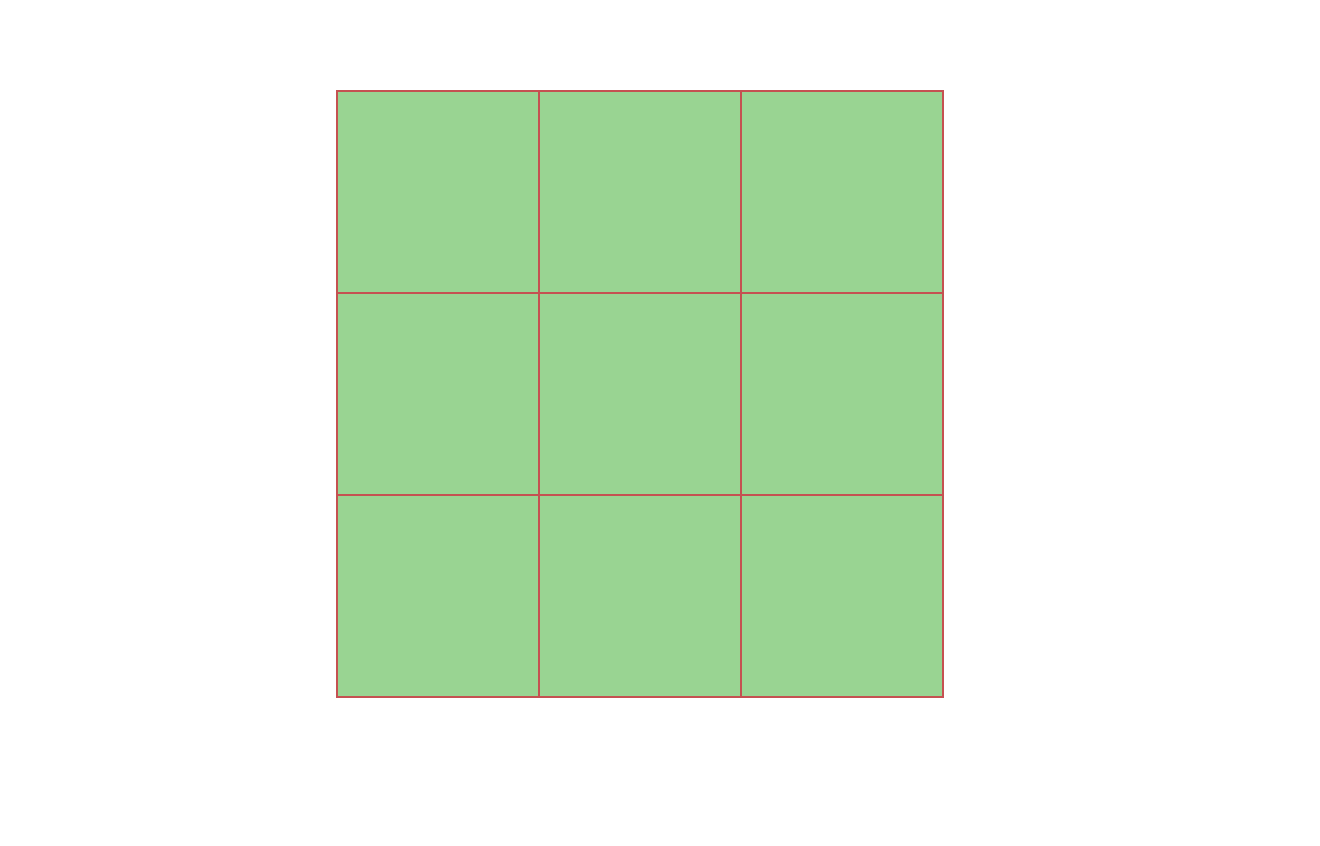
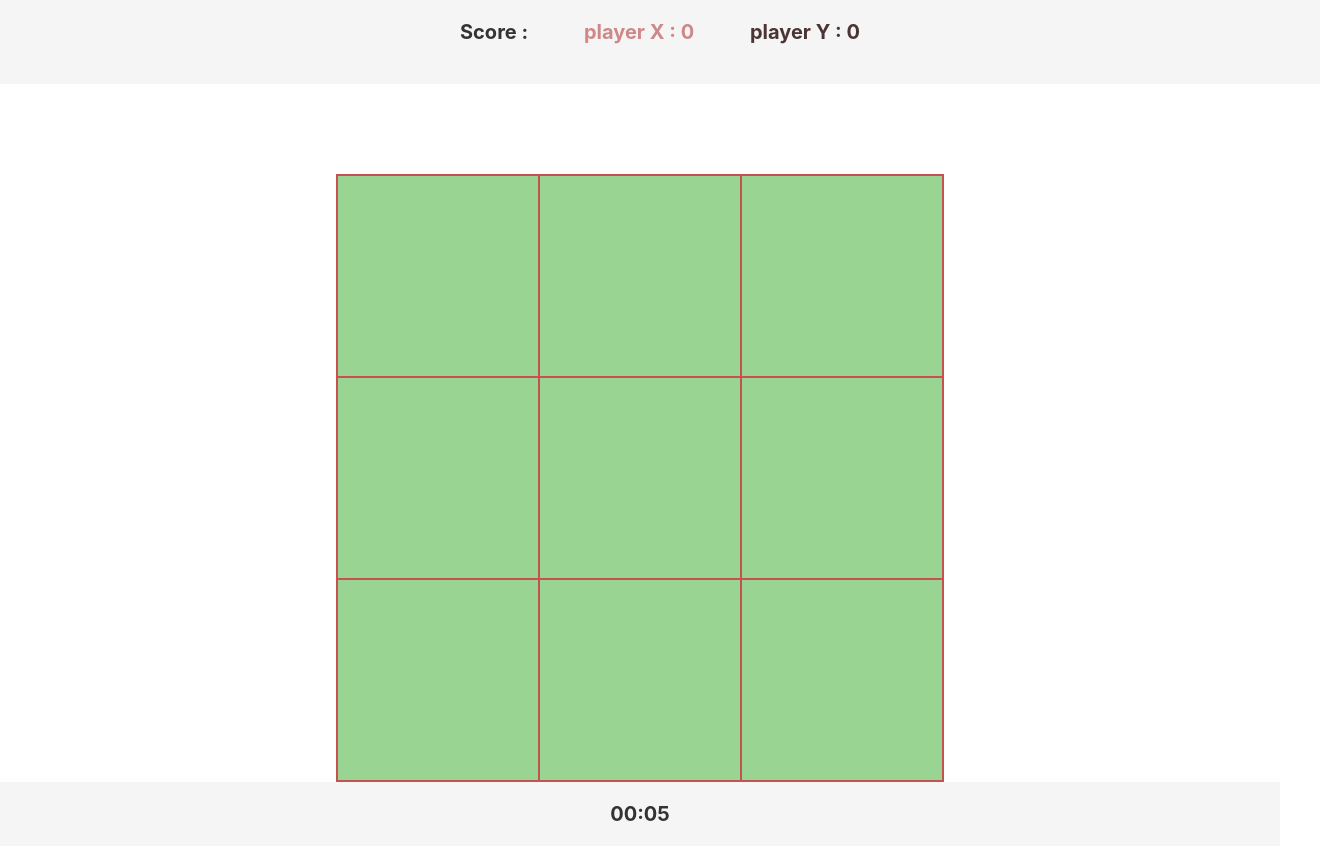
Before and after one commit to CihatKOCAK/xox-simple, a React (Create React App) app: page / in a window 1280 px wide. Shown: the whole page, 1320 px wide, since content can reach past the window. Before the commit the page ends 800 px from the top, so only its background shows below. Built offline with nearby package versions, Linux system fonts and the light colour scheme.

Commit message:
footerAndHeaderAdded

```diff
--- a/src/App.js
+++ b/src/App.js
@@ -1,6 +1,7 @@
 import { useEffect, useState } from "react";
 import "./App.css";
 import Body from "./components/body";
+import Footer from "./components/footer";
 import GameFinish from "./components/gameFinishScreen";
 import Header from "./components/header";
 
@@ -13,7 +14,7 @@ function App() {
   const [turn, setTurn] = useState(1); //tekse x çiftse y
   const [gameOver, setGameOver] = useState(false); //oyun bitmedi mi?
   const [score, setScore] = useState({ player1: 0, player2: 0 }); //oyuncuların puanları
-
+console.log(turn)
   function newGame() {
     setXoxContainer([
       [0, 0, 0],
@@ -28,14 +29,15 @@ function App() {
 
   return (
     <div className="App">
-      {gameOver && <GameFinish newGame = {newGame} />}
-      <Header />
+      {gameOver && <GameFinish newGame={newGame} />}
+      <Header score={score} />
       <Body
         xoxContainer={xoxContainer}
         setXoxContainer={setXoxContainer}
         turn={turn}
         setTurn={setTurn}
       />
+      <Footer gameOver={gameOver} />
     </div>
   );
 }
--- a/src/components/body/index.js
+++ b/src/components/body/index.js
@@ -1,4 +1,5 @@
-import { React, useState } from "react";
+import { React } from "react";
+import "./style.css"
 import { myClickableStyle, myUnclickableStyle } from "./style";
 export default function Body(props) {
   const { xoxContainer, setXoxContainer, turn, setTurn } = props;
@@ -47,7 +48,13 @@ export default function Body(props) {
                     key={"c " + i}
                     onClick={() => onClickable(row[i]) && pressXO(index, i)}
                   >
-                    {column === 1 ? "X" : column === 2 ? "O" : ""}
+                    {column === 1 ? (
+                      <p className="x">X</p>
+                    ) : column === 2 ? (
+                      <p className="o">O</p>
+                    ) : (
+                      ""
+                    )}
                   </div>
                 );
               })}
--- /dev/null
+++ b/src/components/body/style.css
@@ -0,0 +1,10 @@
+.x {
+  color: rgb(208, 135, 135);
+  font-size: 25px;
+  font-weight: bold;
+}
+.o {
+  color: rgb(75, 52, 52);
+  font-size: 25px;
+  font-weight: bold;
+}
--- /dev/null
+++ b/src/components/footer/index.js
@@ -0,0 +1,31 @@
+import React, { useState, useEffect } from "react";
+import "./style.css";
+
+const Footer = ({ gameOver }) => {
+  console.log(gameOver, "state");
+  const [time, setTime] = useState(0);
+  const [running, setRunning] = useState(true);
+  useEffect(() => {
+    let interval;
+    setRunning(!running);
+    !gameOver && setTime(0);
+    if (running) {
+      interval = setInterval(() => {
+        setTime((prevTime) => prevTime + 10);
+      }, 10);
+    } else if (!running) {
+      clearInterval(interval);
+    }
+    return () => clearInterval(interval);
+  }, [gameOver]);
+  return (
+    <div className="footerContainer">
+      <div className="stopwatch">
+        <span className="min">{("0" + Math.floor((time / 60000) % 60)).slice(-2)}:</span>
+        <span className="sec">{("0" + Math.floor((time / 1000) % 60)).slice(-2)}</span>
+      </div>
+    </div>
+  );
+};
+
+export default Footer;
--- /dev/null
+++ b/src/components/footer/style.css
@@ -0,0 +1,23 @@
+.footerContainer {
+  background-color: #f5f5f5;
+  padding: 20px;
+  text-align: center;
+  font-size: 14px;
+  color: #333;
+}
+.footerContainer .stopwatch {
+  font-size: 20px;
+  font-weight: bold;
+  color: #333;
+}
+
+.footerContainer .stopwatch .min {
+  font-size: 20px;
+  font-weight: bold;
+  color: #333;
+}
+.footerContainer .stopwatch .sec {
+  font-size: 20px;
+  font-weight: bold;
+  color: #333;
+}
--- a/src/components/header/index.js
+++ b/src/components/header/index.js
@@ -1,10 +1,15 @@
-import React from 'react'
+import React from "react";
+import "./style.css";
 
-function Header() {
+function Header({ score }) {
   return (
-    <div></div>
-  )
+    <div className="containerScore">
+      <div className="scoreMain">
+        Score :<div className="p1">player X : {score.player1}</div>
+        <div className="p2">player Y : {score.player2}</div>
+      </div>
+    </div>
+  );
 }
 
-
-export default Header
+export default Header;
--- /dev/null
+++ b/src/components/header/style.css
@@ -0,0 +1,28 @@
+.containerScore{
+    width: 100%;
+    display: flex;
+    justify-content: center;
+    background-color: #f5f5f5;
+    padding: 20px;
+    color: #333;
+}
+.scoreMain{
+    display: flex;
+    justify-content: space-between;
+    align-items: center;
+    margin-bottom: 20px;
+    font-weight: bold;
+    font-size: 20px;
+    width: 400px;
+    text-align: center;
+}
+.scoreMain .p1{
+    font-size: 20px;
+    font-weight: bold;
+    color: rgb(208, 135, 135);
+}
+.scoreMain .p2{
+    font-size: 20px;
+    font-weight: bold;
+    color: rgb(75, 52, 52);
+}
```
